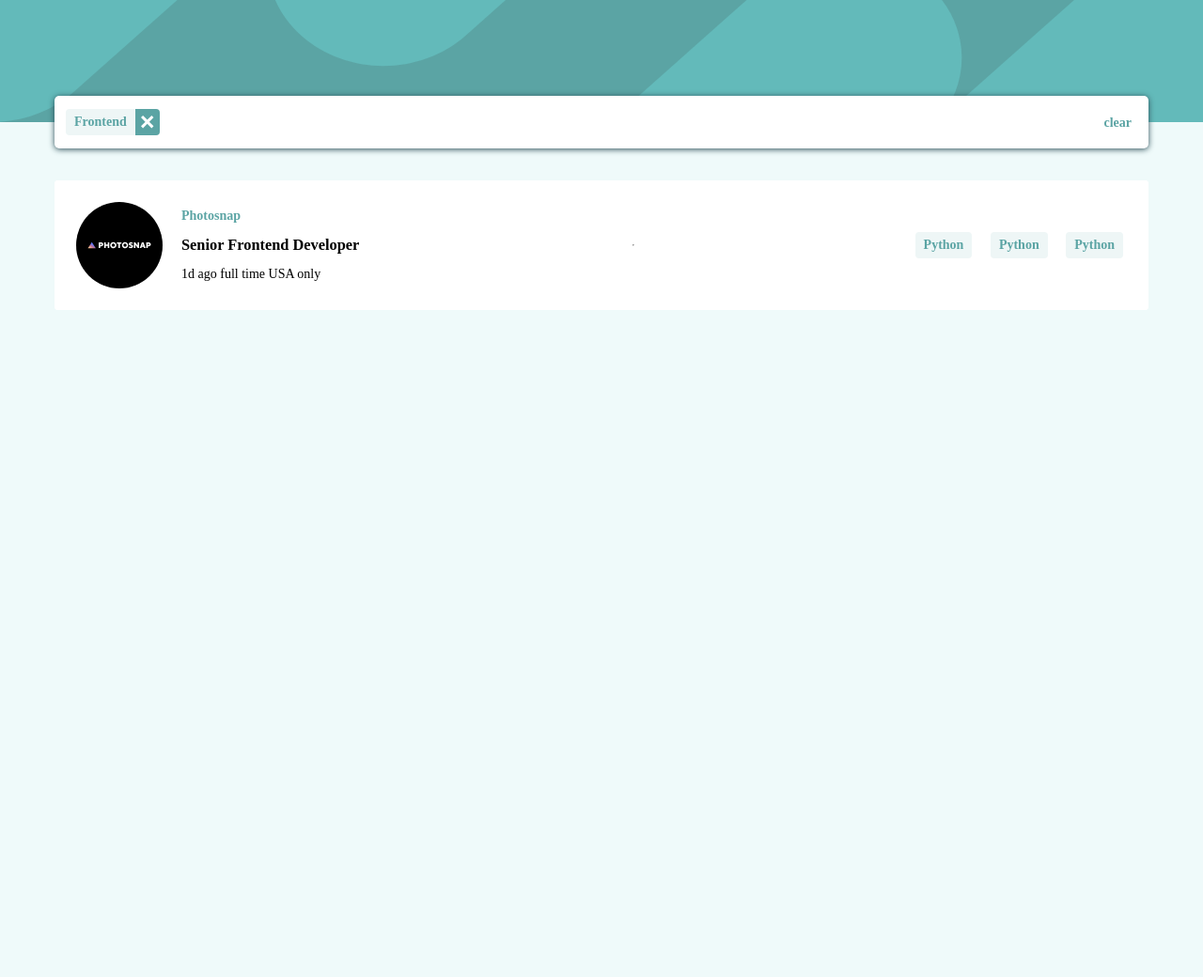
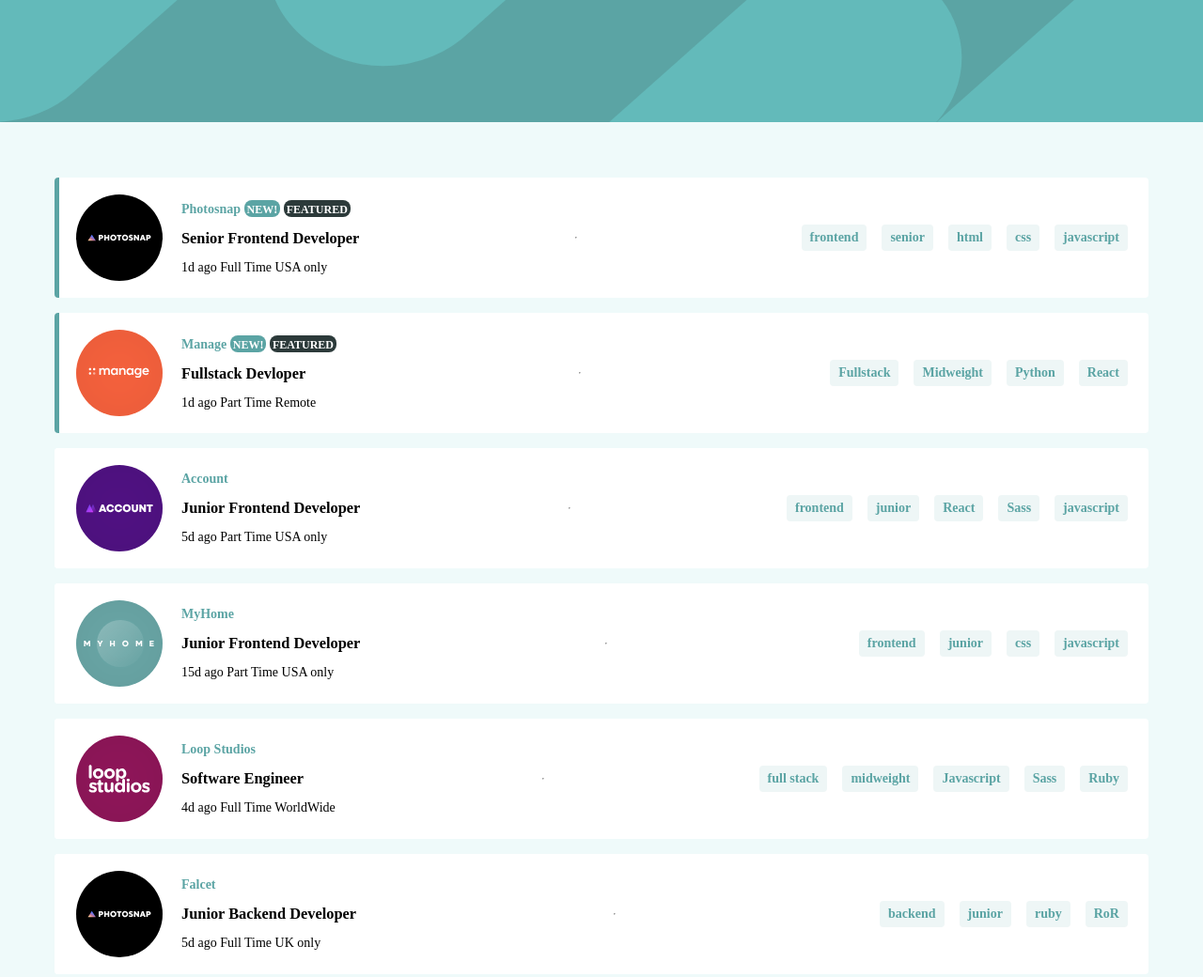
Before and after one commit to GardenWel/AnunciosTrabajo, a plain HTML site: page index.html in a window 1280 px wide. Shown: the top 1040 px of the page at 94% size. Before the commit the page ends 800 px from the top, so only its background shows below. Drawn offline with Linux system fonts and the light colour scheme.

Commit message:
los tags se muestran en el menu de tags y se pueden borrar, falta el filtrado

```diff
--- a/estilos/stil.css
+++ b/estilos/stil.css
@@ -121,11 +121,12 @@
 .anuncio {
     border-radius: 4px;
     overflow: hidden;
+    margin-bottom: 16px;
 }
-.nombre-empresa {
+.nombre-anuncio {
     transition: color 0.2s cubic-bezier(0,0,1,1);
 }
-.nombre-empresa:hover {
+.nombre-anuncio:hover {
     color: hsl(180, 29%, 50%);
     cursor: pointer;
 }
@@ -142,11 +143,30 @@
     padding: 18px 14px;
     /* si es new sera de color text-tur */
     /* border-left: 5px solid hsl(180, 29%, 50%); */
-    border: 5px solid white;
+    border-left: 5px solid white;
+}
+.anuncio-padre-flex.new {
+    border-left: 5px solid hsl(180, 29%, 50%);
 }
 .anuncio-separador {
     color:hsl(180, 31%, 95%) ;
     width: 0px;
+}
+.etiqueta-algo {
+    display: inline-block;
+    padding: 3px 3px 0px;
+    border-radius: 8px;
+    color: white;
+    font-size: 12px;
+}
+.etiqueta-algo.new {
+    background-color: hsl(180, 29%, 50%);
+}
+.etiqueta-algo.featured {
+    background-color: hsl(180, 14%, 20%);
+}
+.anuncio-nombre-empresa {
+    display: inline-block;
 }
 @media screen and (max-width:706px){
     .anuncio-padre-flex {
@@ -175,9 +195,11 @@
     }
     .anuncio-padre-flex {
         position: relative;
+        border-radius: 4px;
     }
     .anuncio {
         overflow: visible;
+        margin-bottom: 40px;
     }
     .anuncio-padre-imgEmpresa {
         margin-bottom: 30px;
--- a/estilos/stilos.js
+++ b/estilos/stilos.js
@@ -6,10 +6,10 @@
     cajaFiltro.style.top=`-${mitadCaja+18}px`;
     // añadiendo margenes para separarlo
     if(mitadCaja<18){
-        let margen=34 -(18 -mitadCaja);
+        let margen=40 -(18 -mitadCaja);
         cajaFiltro.parentElement.style.marginBottom=`${margen}px`;
     } else{
-        let margen=mitadCaja-18+34;
+        let margen=mitadCaja-18+40;
         cajaFiltro.parentElement.style.marginBottom=`${margen}px`;
     }
 }
--- a/index.html
+++ b/index.html
@@ -12,47 +12,22 @@
     <header class="header-fondo">
     </header>
     <section class="cuerpo">
-      <article style="position: relative; width: 100%;">
+      <!-- la caja de filtros aqui! -->
+      <article style="position: relative; width: 100%;display: block;" id="cajaPadreFiltros">
         <div class="caja-filtro" id="cajaFiltro">
-          <div class="menu-tags">
-            <div class="tag-group">
-              <div class="tag text-tur">Frontend</div>
-              <div class="tag-close"><img src="images/icon-remove.svg"></div>
-            </div>
+          <div class="menu-tags" id="menuTags">
+            <!--en esta linea esta el template p/ script--> <!--<div class="tag-group"><div class="tag text-tur">Frontend</div><div class="tag-close"><img src="images/icon-remove.svg"></div></div>-->
           </div>
-          <div class="text-tur limpiar-tags">clear</div>
+          <div class="text-tur limpiar-tags" onclick="limpiarFiltros()">clear</div>
         </div>
       </article>
-      <article class="anuncio"> <!--4px es el radio para los bordes-->
-        <div class="anuncio-padre-flex"><!--se trabajara con esto-->
-          <div class="anuncio-cajaImgDatos">
-            <div class="anuncio-padre-imgEmpresa">
-              <img class="anuncio-imgEmpresa" src="images/photosnap.svg" >
-            </div>
-            <div class="anuncio-datos">
-              <div>
-                <h4 class="anuncio-nombre-empresa text-tur spartan-bold">Photosnap</h4>
-              </div>
-              <h3 class="spartan-bold nombre-empresa">
-                Senior Frontend Developer
-              </h3>
-              <div class="spartan-light">
-                <span>1d ago</span>
-                <span>full time</span>
-                <span>USA only</span>
-              </div>
-            </div>
-          </div>
-          <hr class="anuncio-separador">
-          <div class="anuncio-tags">
-            <div class="tag text-tur">Python</div>
-            <div class="tag text-tur">Python</div>
-            <div class="tag text-tur">Python</div>
-          </div>
-        </div>
-      </article>
+      <!-- aqui comienzan los articulos(anuncios) de cada empresa -->
+      <div id="cuerpoAnuncios">
+      </div>
     </section>
   </div>
+  <script src="scripts/datos.js"></script>
+  <script src="scripts/tags.js"></script>
   <script src="estilos/stilos.js" ></script>
 </body>
 </html>
--- /dev/null
+++ b/scripts/datos.js
@@ -0,0 +1,59 @@
+// imitación de un archivo json
+let DATOS=[
+    {empresa:"Photosnap",titulo:"Senior Frontend Developer",tags:["frontend","senior","html","css","javascript"],fecha:1,tiempoLaboral:"Full Time",lugar:"USA only",destacado:true,URLimg:"images/photosnap.svg"},
+    {empresa:"Manage",titulo:"Fullstack Devloper",tags:["Fullstack","Midweight","Python","React"],fecha:1,tiempoLaboral:"Part Time",lugar:"Remote",destacado:true,URLimg:"images/manage.svg"},
+    {empresa:"Account",titulo:"Junior Frontend Developer",tags:["frontend","junior","React","Sass","javascript"],fecha:5,tiempoLaboral:"Part Time",lugar:"USA only",destacado:false,URLimg:"images/account.svg"},
+    {empresa:"MyHome",titulo:"Junior Frontend Developer",tags:["frontend","junior","css","javascript"],fecha:15,tiempoLaboral:"Part Time",lugar:"USA only",destacado:false,URLimg:"images/myhome.svg"},
+    {empresa:"Loop Studios",titulo:"Software Engineer",tags:["full stack","midweight","Javascript","Sass","Ruby"],fecha:4,tiempoLaboral:"Full Time",lugar:"WorldWide",destacado:false,URLimg:"images/loop-studios.svg"},
+    {empresa:"Falcet",titulo:"Junior Backend Developer",tags:["backend","junior","ruby","RoR"],fecha:5,tiempoLaboral:"Full Time",lugar:"UK only",destacado:false,URLimg:"images/photosnap.svg"},
+    {empresa:"Shortly",titulo:"Junior Developer",tags:["frontend","junior","html","sass","javascript"],fecha:4,tiempoLaboral:"Full Time",lugar:"WorldWide",destacado:false,URLimg:"images/shortly.svg"},
+    {empresa:"Insure",titulo:"Junior Frontend Developer",tags:["frontend","junior","Vue","javascript","sass"],fecha:2,tiempoLaboral:"Full Time",lugar:"WorldWide",destacado:false,URLimg:"images/insure.svg"},
+    {empresa:"Eyecam Co.",titulo:"Full Stack Enginner",tags:["Fullstack","midweight","javascript","javascript","django","python"],fecha:6,tiempoLaboral:"Full Time",lugar:"WorldWide",destacado:false,URLimg:"images/eyecam-co.svg"},
+    {empresa:"The Air Filter Company",titulo:"Fron-end Dev",tags:["frontend","junior","React","Sass","javascript"],fecha:34,tiempoLaboral:"Part Time",lugar:"WorldWide",destacado:false,URLimg:"images/the-air-filter-company.svg"}
+];
+
+
+function mostrarAnuncios(datos){
+    let cuerpoAnuncios=document.getElementById("cuerpoAnuncios");
+    let template="";
+    datos.forEach(anuncio => {
+        template+=`<article class="anuncio">
+        <div class="anuncio-padre-flex ${anuncio.fecha>3?'':'new'}"><!--se trabajara con esto-->
+          <div class="anuncio-cajaImgDatos">
+            <div class="anuncio-padre-imgEmpresa">
+              <img class="anuncio-imgEmpresa" src="${anuncio.URLimg}" alt='logo de la empresa' >
+            </div>
+            <div class="anuncio-datos">
+              <div>
+                <h4 class="anuncio-nombre-empresa text-tur spartan-bold">${anuncio.empresa}</h4>
+                ${anuncio.fecha>3? "":"<span class='etiqueta-algo new spartan-bold'>NEW!</span>"}
+                ${anuncio.destacado? "<span class='etiqueta-algo featured spartan-bold'>FEATURED</span>":""}
+              </div>
+              <h3 class="spartan-bold nombre-anuncio">
+                ${anuncio.titulo}
+              </h3>
+              <div class="spartan-light">
+                <span>${anuncio.fecha}d ago</span>
+                <span>${anuncio.tiempoLaboral}</span>
+                <span>${anuncio.lugar}</span>
+              </div>
+            </div>
+          </div>
+          <hr class="anuncio-separador">
+          <div class="anuncio-tags">
+            ${recorreTags(anuncio.tags,"<div class='tag text-tur'>","</div>")}
+          </div>
+        </div>
+      </article>`;
+    });
+    cuerpoAnuncios.innerHTML=template;
+}
+mostrarAnuncios(DATOS);
+
+function recorreTags(elemento,inicioHTML,cierreHTML){
+    let mistring="";
+    for (const iter of elemento) {
+        mistring+=`${inicioHTML+iter+cierreHTML}`;
+    }
+    return mistring;
+}
--- /dev/null
+++ b/scripts/tags.js
@@ -0,0 +1,50 @@
+
+let filtros=[];
+visibleCajaFiltros(filtros);
+function visibleCajaFiltros(filt){
+    let caja=document.getElementById("cajaPadreFiltros");
+    if(filt.length==0){
+        caja.style.visibility="hidden";
+    } else {
+        caja.style.visibility="visible";
+    }
+}
+let Anuncios=document.getElementById("cuerpoAnuncios");
+let tags=Anuncios.getElementsByClassName("tag");
+for (const iter of tags) {
+    iter.addEventListener("click",()=>{
+        let ele=iter.textContent.toLocaleLowerCase();
+        if(filtros.indexOf(ele)==-1){
+            filtros.push(ele);
+            agregarFiltro(filtros);
+        }
+    })
+}
+function agregarFiltro(listFiltros){
+    let menuTags=document.getElementById("menuTags");
+    if(listFiltros.length>-1){
+        let template="";
+        listFiltros.map(elemento=>{
+            template+=`<div class="tag-group">
+            <div class="tag text-tur">${elemento}</div>
+            <div class="tag-close" onclick="eliminarFiltro(this)"><img src="images/icon-remove.svg"></div>
+          </div>`
+        });
+        menuTags.innerHTML=template;
+    }
+    visibleCajaFiltros(filtros);
+}
+// para eleminar tag;
+function eliminarFiltro(filtroClose){
+    let filtro=filtroClose.previousElementSibling.textContent;
+    let position=filtros.findIndex(x=>x==filtro);
+    filtros.splice(position,1);
+    agregarFiltro(filtros);
+    visibleCajaFiltros(filtros);
+}
+// limpiar filtros con clear
+function limpiarFiltros(){
+    filtros.splice(0);
+    agregarFiltro(filtros);
+    visibleCajaFiltros(filtros);
+}
```
Also changed, not shown: 1 other file.
